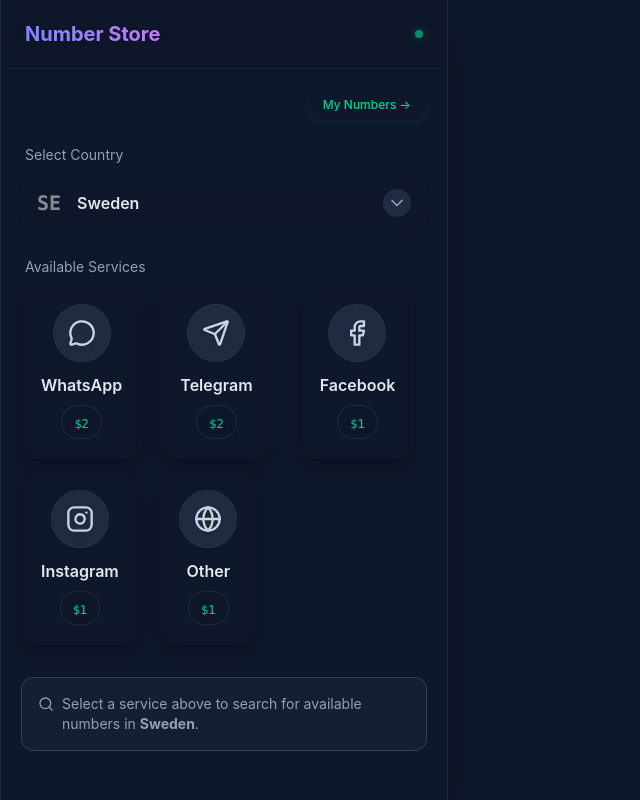
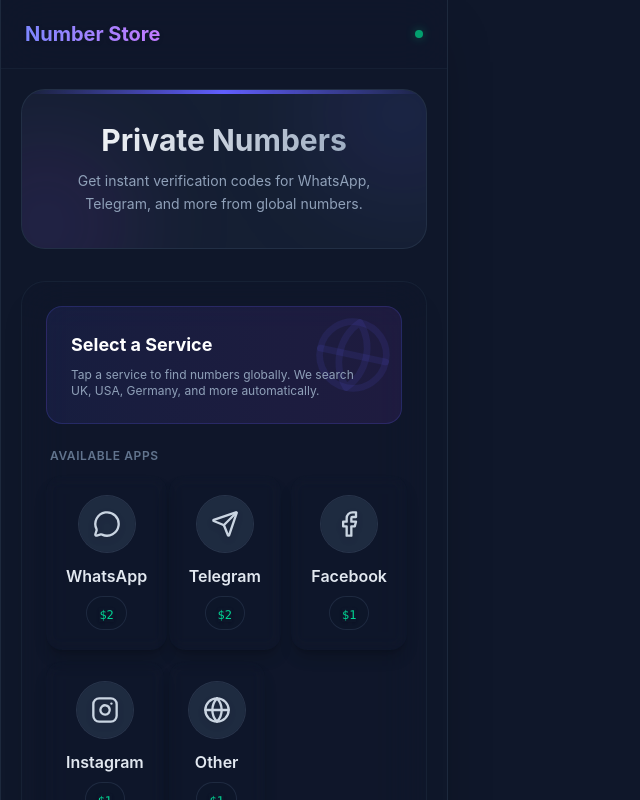
Before and after one commit to jacoubbakhouche/number, a React (Vite) app: page / in a window 1280 px wide. Shown: the top 800 px of the page, without its empty margins (0-640 px from the left). Built offline with nearby package versions, Linux system fonts and the light colour scheme; sample sign-in values are in the browser's storage.

Commit message:
Switch to Global Search by default and remove country selector

```diff
--- a/src/pages/Home.tsx
+++ b/src/pages/Home.tsx
@@ -2,41 +2,44 @@ import React, { useState } from 'react';
 import { useNavigate } from 'react-router-dom';
 import { apiService } from '../services/api';
 import type { TwilioNumber, Service } from '../types';
-import { CountrySelector } from '../components/CountrySelector';
 import { ServiceCard } from '../components/ServiceCard';
 import { AvailableNumbersList } from '../components/AvailableNumbersList';
 import { Layout } from '../components/Layout';
-import { Search, Loader2, ArrowLeft } from 'lucide-react';
+import { Search, Loader2, ArrowLeft, Globe } from 'lucide-react';
 
 export const Home: React.FC = () => {
     const navigate = useNavigate();
 
-    // Data from Service
+    // Data
     const COUNTRIES = apiService.getCountries();
     const SERVICES = apiService.getServices();
 
     // Selection State
-    const [selectedCountry, setSelectedCountry] = useState(COUNTRIES[0]);
     const [selectedService, setSelectedService] = useState<Service | null>(null);
 
-    // Search Search
+    // Search State
     const [isSearching, setIsSearching] = useState(false);
     const [availableNumbers, setAvailableNumbers] = useState<TwilioNumber[] | null>(null);
 
     // Buying State
     const [isBuying, setIsBuying] = useState<string | null>(null);
 
-    // Step 1: Search for numbers
+    // Step 1: Search for numbers globally
     const handleSearch = async (service: Service) => {
         setSelectedService(service);
         setIsSearching(true);
-        setAvailableNumbers(null); // Reset previous results
+        setAvailableNumbers(null);
 
         try {
-            const numbers = await apiService.searchNumbers(selectedCountry.id, service.id);
+            // Using enhanced Global Search
+            const numbers = await apiService.searchGlobal(service.id);
             setAvailableNumbers(numbers);
-        } catch (e) {
-            alert('Search failed');
+
+            if (numbers.length === 0) {
+                alert("No numbers available at the moment. Please try again later.");
+            }
+        } catch (e: any) {
+            alert(`Search failed: ${e.message}`);
         } finally {
             setIsSearching(false);
         }
@@ -44,18 +47,20 @@ export const Home: React.FC = () => {
 
     // Step 2: Buy specific number
     const handleBuyNumber = async (phoneNumber: string) => {
-        if (!selectedService) return;
+        if (!selectedService || !availableNumbers) return;
 
         setIsBuying(phoneNumber);
         try {
-            const order = await apiService.buyNumber(phoneNumber, selectedService.id, selectedCountry.id);
+            // Find the correct country ID for this specific number
+            const targetNumber = availableNumbers.find(n => n.phoneNumber === phoneNumber);
+            // Default to first country if match fails (shouldn't happen if iso codes match)
+            const targetCountry = COUNTRIES.find(c => c.iso === targetNumber?.country) || COUNTRIES[0];
+
+            const order = await apiService.buyNumber(phoneNumber, selectedService.id, targetCountry.id);
             if (order && order.id) {
                 navigate(`/order/${order.id}`);
-            } else {
-                // If null is returned but no exception thrown (handled in api)
             }
         } catch (e: any) {
-            // Show the actual error message from Twilio (e.g., "Address Required", "Insufficient Funds")
             alert(`Purchase Failed: ${e.message}`);
         } finally {
             setIsBuying(null);
@@ -65,23 +70,32 @@ export const Home: React.FC = () => {
     const resetSearch = () => {
         setAvailableNumbers(null);
         setSelectedService(null);
-    }
+    };
 
     return (
-        <Layout title={availableNumbers ? "Select Number" : "Number Store"}>
-            <div className="space-y-6">
+        <Layout title="Number Store">
+            <div className="animate-in fade-in slide-in-from-bottom-4 duration-500">
 
-                {/* Header Actions */}
+                {/* Header Section */}
                 {!availableNumbers && (
-                    <div className="flex justify-end">
-                        <button
-                            onClick={() => navigate('/history')}
-                            className="text-xs font-medium text-emerald-400 hover:text-emerald-300 flex items-center gap-1 bg-emerald-500/10 px-4 py-2 rounded-full border border-emerald-500/20 transition-all hover:bg-emerald-500/20 shadow-md shadow-emerald-900/20"
-                        >
-                            My Numbers &rarr;
-                        </button>
+                    <div className="mb-8 text-center relative overflow-hidden rounded-3xl bg-slate-800/50 p-8 border border-slate-700/50">
+                        <div className="absolute top-0 left-0 w-full h-1 bg-gradient-to-r from-transparent via-indigo-500 to-transparent"></div>
+                        <div className="absolute -top-10 -right-10 w-32 h-32 bg-indigo-500/20 rounded-full blur-3xl"></div>
+                        <div className="absolute -bottom-10 -left-10 w-32 h-32 bg-purple-500/20 rounded-full blur-3xl"></div>
+
+                        <div className="relative">
+                            <h1 className="text-3xl font-bold bg-clip-text text-transparent bg-gradient-to-r from-white to-slate-400 mb-3">
+                                Private Numbers
+                            </h1>
+                            <p className="text-slate-400 text-sm max-w-xs mx-auto leading-relaxed">
+                                Get instant verification codes for WhatsApp, Telegram, and more from global numbers.
+                            </p>
+                        </div>
                     </div>
                 )}
+
+                {/* Main Content Area */}
+                <div className="bg-slate-900/40 backdrop-blur-xl rounded-3xl p-6 border border-slate-800/60 shadow-xl">
 
                     {/* If we have search results, show them. Otherwise show selection form */}
                     {availableNumbers ? (
@@ -93,11 +107,11 @@ export const Home: React.FC = () => {
                                 <ArrowLeft size={16} /> Back to Services
                             </button>
 
-                        <div className="mb-4 p-3 bg-primary/10 border border-primary/20 rounded-lg flex items-center gap-3">
-                            <span className="text-2xl">{selectedCountry.iso /* Using ISO as flag placeholder or need emoji mapping */}</span>
+                            <div className="mb-4 p-3 bg-indigo-500/10 border border-indigo-500/20 rounded-lg flex items-center gap-3">
+                                <span className="text-2xl drop-shadow-md">🌍</span>
                                 <div className="flex-1">
-                                <div className="text-sm text-primary font-bold">{selectedService?.name}</div>
-                                <div className="text-xs text-slate-400">Showing available numbers</div>
+                                    <div className="text-sm text-indigo-400 font-bold">{selectedService?.name}</div>
+                                    <div className="text-xs text-slate-400">Showing available numbers from all countries</div>
                                 </div>
                             </div>
 
@@ -109,46 +123,48 @@ export const Home: React.FC = () => {
                         </div>
                     ) : (
                         <>
-                        {/* Step 1: Select Country */}
-                        <section className={isSearching ? 'opacity-50 pointer-events-none' : ''}>
-                            <label className="text-sm text-slate-400 mb-2 block ml-1">Select Country</label>
-                            <CountrySelector
-                                countries={COUNTRIES}
-                                selectedCountry={selectedCountry}
-                                onSelect={setSelectedCountry}
-                            />
-                        </section>
+                            <div className="bg-gradient-to-r from-indigo-500/10 to-purple-500/10 p-6 rounded-2xl border border-indigo-500/20 mb-6 relative overflow-hidden">
+                                <Globe className="absolute right-2 top-2 text-indigo-500/10 transform rotate-12" size={80} />
+                                <h2 className="text-lg font-bold text-white mb-2 relative z-10">Select a Service</h2>
+                                <p className="text-slate-400 text-xs relative z-10">
+                                    Tap a service to find numbers globally. We search UK, USA, Germany, and more automatically.
+                                </p>
+                            </div>
 
-                        {/* Step 2: Select Service (Triggers Search) */}
+                            {/* Service Selection Grid */}
                             <section>
-                            <label className="text-sm text-slate-400 mb-2 block ml-1 flex justify-between">
-                                <span>Available Services</span>
-                                {isSearching && <span className="text-primary flex items-center gap-1"><Loader2 size={12} className="animate-spin" /> Searching...</span>}
+                                <label className="text-xs font-semibold text-slate-500 uppercase tracking-wider mb-3 block ml-1 flex justify-between items-center">
+                                    <span>Available Apps</span>
+                                    {isSearching && (
+                                        <span className="text-indigo-400 flex items-center gap-1 normal-case text-xs bg-indigo-500/10 px-2 py-1 rounded-full">
+                                            <Loader2 size={10} className="animate-spin" /> Global Search...
+                                        </span>
+                                    )}
                                 </label>
 
-                            <div className="grid grid-cols-3 gap-3">
+                                <div className="grid grid-cols-2 sm:grid-cols-3 gap-3">
                                     {SERVICES.map((service) => (
-                                    <div key={service.id} className="relative">
+                                        <div key={service.id} className="relative group">
+                                            <div className="absolute inset-0 bg-indigo-500/20 rounded-xl blur opacity-0 group-hover:opacity-100 transition-opacity duration-500"></div>
                                             <ServiceCard
                                                 service={service}
                                                 onClick={() => handleSearch(service)}
                                                 disabled={isSearching}
                                             />
-                                        {/* Loading Overlay for the specific card user clicked if needed, or global loading */}
                                         </div>
                                     ))}
                                 </div>
                             </section>
 
-                        <div className="mt-8 p-4 rounded-xl bg-slate-800/50 border border-slate-700 text-slate-400 text-sm">
-                            <p className="flex gap-2">
-                                <Search size={16} className="shrink-0 mt-0.5" />
-                                <span>Select a service above to search for available numbers in <strong>{selectedCountry.name}</strong>.</span>
-                            </p>
+                            <div className="mt-8 p-4 rounded-xl bg-slate-800/30 border border-slate-700/50 text-slate-500 text-xs flex gap-3 items-start">
+                                <Search size={16} className="shrink-0 mt-0.5 text-slate-400" />
+                                <span className="leading-relaxed">
+                                    Our system automatically checks for the best available numbers across <strong>Multiple European & US Carriers</strong> to ensure high delivery rates.
+                                </span>
                             </div>
                         </>
                     )}
-
+                </div>
             </div>
         </Layout>
     );
--- a/src/types/index.ts
+++ b/src/types/index.ts
@@ -15,16 +15,19 @@ export interface Country {
 
 export interface TwilioNumber {
     phoneNumber: string;
-    friendlyName: string;
-    region: string;
+    friendlyName?: string;
+    country?: string; // ISO Code
+    region?: string;
     price: number;
     capabilities: {
-        sms: boolean;
-        mms: boolean;
+        SMS: boolean;
+        MMS: boolean;
         voice: boolean;
+        sms?: boolean; // support lowercase variant
+        mms?: boolean;
     };
-    beta: boolean; // Some numbers are beta/instant
-    type?: string; // Monthly, Instant, etc.
+    beta?: boolean;
+    type?: string;
 }
 
 export interface Order {
```
Also changed, not shown: src/components/AvailableNumbersList.tsx (+6 -3 lines). Lines whose indentation alone changed are shown as unchanged.
